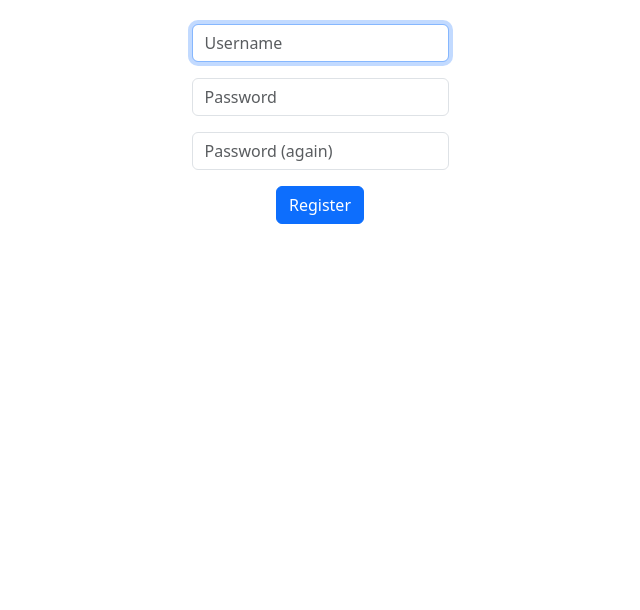
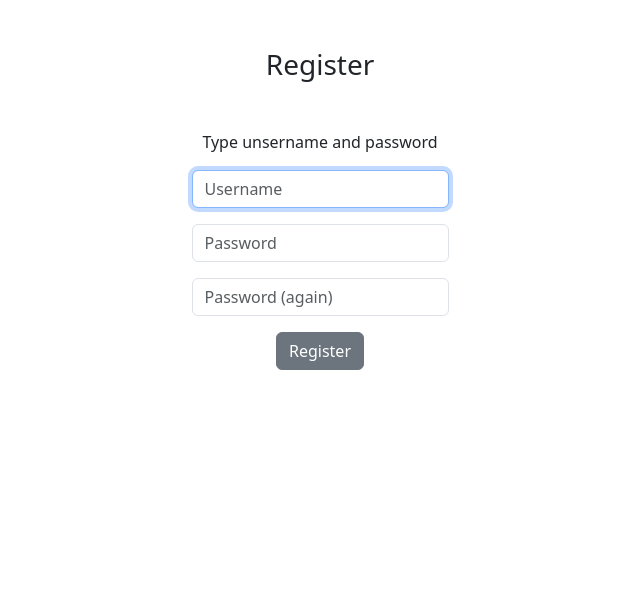
Before and after one commit to aifontao/TralvelPlanner, a Flask app: page /register in a window 1280 px wide. Shown: the part 56-666 px from the top of the page, without its empty margins (320-960 px from the left). Run offline with Flask 3, Linux system fonts and the light colour scheme; some libraries are stand-ins or nearby versions.

```diff
--- a/app.py
+++ b/app.py
@@ -78,7 +78,7 @@ def index():
     """Show user dashboard"""
 
     trips = db.execute("SELECT id, name, country, city FROM trips WHERE user_id = ?", session["user_id"])
-    print(trips[0])
+
     # Show image of each trip - Used ChatGPT to add this feature
     enriched_trips = []
     for trip in trips:
@@ -86,7 +86,7 @@ def index():
         image_url = get_city_image(trip["city"])
         trip_copy["image_url"] = image_url
         enriched_trips.append(trip_copy)
-    print(enriched_trips[0])
+
     return render_template("index.html", trips=enriched_trips)
 
 
--- a/templates/register.html
+++ b/templates/register.html
@@ -5,19 +5,25 @@
 {% endblock %}
 
 {% block main %}
+<h3 class="my-5">Register</h3>
 <form action="/register" method="post">
-    <div class="mb-3">
+    <p>Type unsername and password</p>
+    <!-- Username -->
+    <div class="my-3">
         <input autocomplete="off" autofocus class="form-control mx-auto w-auto" name="username" placeholder="Username"
             type="text">
     </div>
+    <!-- Password -->
     <div class="mb-3">
         <input autocomplete="off" class="form-control mx-auto w-auto" name="password" placeholder="Password"
             type="password">
     </div>
+    <!-- Confirm Password-->
     <div class="mb-3">
         <input autocomplete="off" class="form-control mx-auto w-auto" name="confirmation" placeholder="Password (again)"
             type="password">
     </div>
-    <button class="btn btn-primary" type="submit">Register</button>
+    <!-- Button -->
+    <button class="btn btn-secondary" type="submit">Register</button>
 </form>
 {% endblock %}
```
Also changed, not shown: travel.db.
